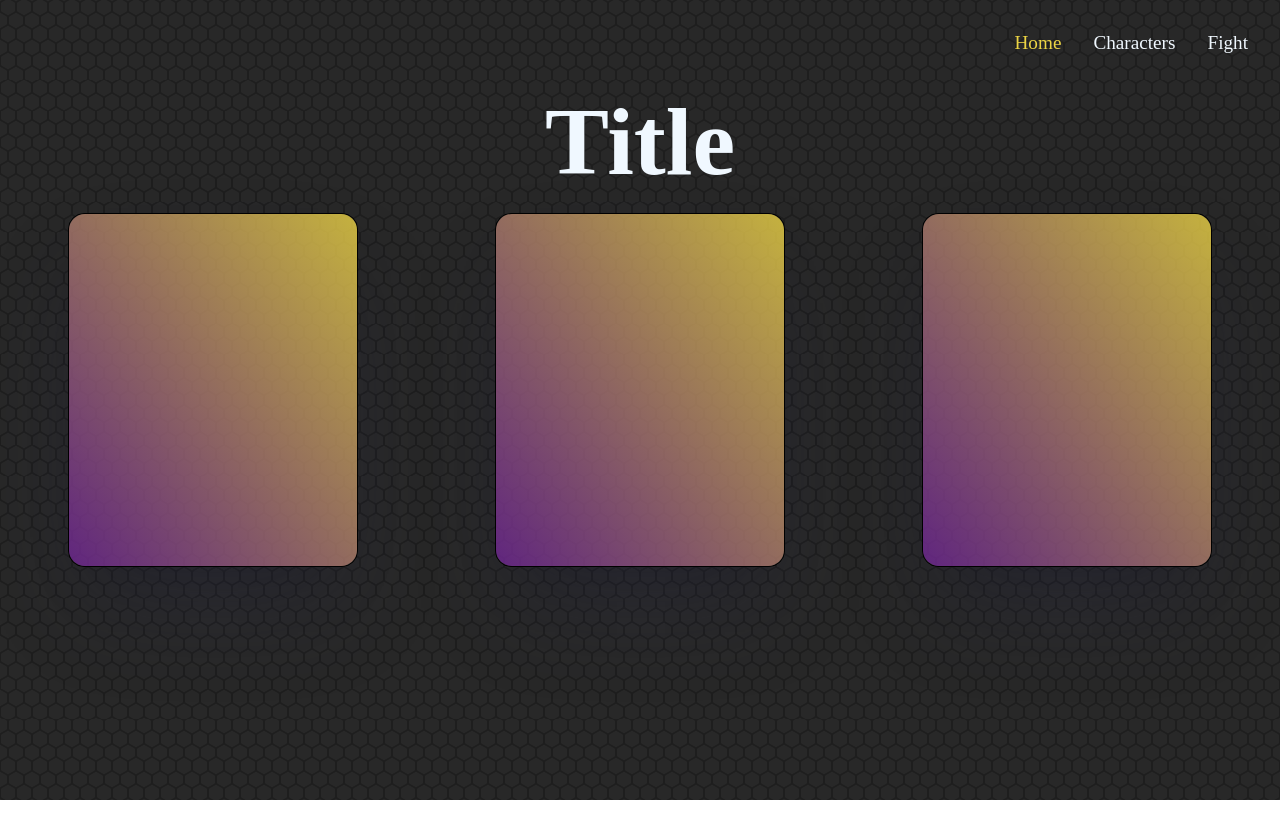
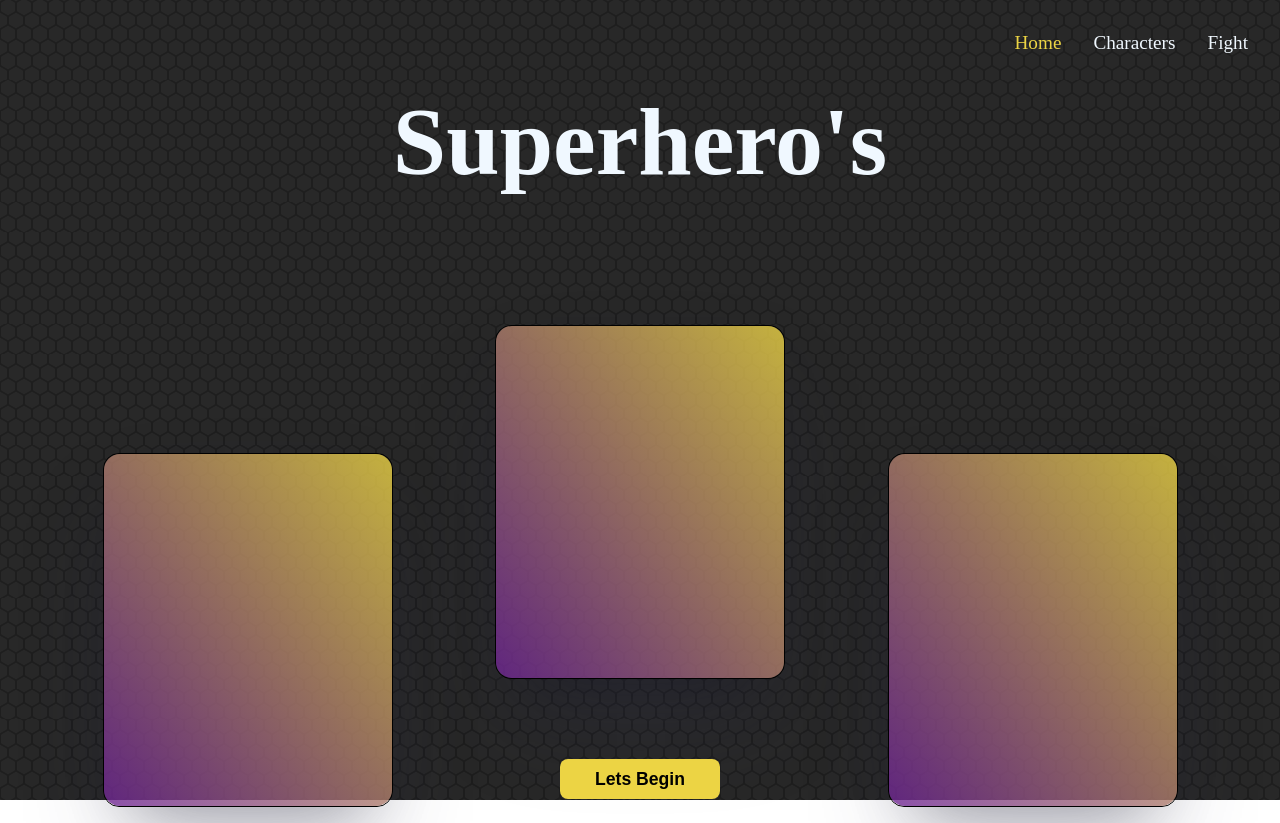
Before and after one commit to ThegeralbeanQD/superhero-hackathon, a React (Vite) app: page / in a window 1280 px wide. Before the commit the page ends 800 px from the top, so only its background shows below. Built offline with nearby package versions, Linux system fonts and the light colour scheme; no server answers.

Commit message:
add styling for button, add styling for heros on home page

```diff
--- a/src/Pages/Home/index.css
+++ b/src/Pages/Home/index.css
@@ -1,8 +1,33 @@
 .allCards-container {
     width: 100%;
+    margin-top: 15rem;
     display: flex;
     flex-wrap: wrap;
 }
 .title {
     font-size: 6rem;
 }
+.wonkyCard-button {
+    margin-top: -8rem;
+}
+.mainbtn {
+    background-color: #ECD444;
+    width: 10rem;
+    height: 2.5rem;
+    border: none;
+    border-radius: 0.5rem;
+    -webkit-border-radius: 0.5rem;
+    -moz-border-radius: 0.5rem;
+    -ms-border-radius: 0.5rem;
+    -o-border-radius: 0.5rem;
+    margin-top: 4rem;
+    cursor: pointer;
+}
+.mainbtn strong {
+    color: black;
+    font-size: 1.1rem;
+}
+
+.mainbtn:hover {
+    background-color: #eecc0a;
+}
--- a/src/Pages/Home/index.jsx
+++ b/src/Pages/Home/index.jsx
@@ -1,5 +1,5 @@
 import React from 'react'
-
+import {NavLink} from 'react-router-dom'
 import Card from '../../components/Card'
 
 import './index.css'
@@ -7,10 +7,13 @@ import './index.css'
 const Home = () => {
   return (
     <>
-      <h2 className='title'>Title</h2>
+      <h2 className='title'>Superhero's</h2>
       <div className='allCards-container'>
         <Card />
-        <Card />
+        <div className='wonkyCard-button'>
+          <Card />
+          <button className='mainbtn'><strong>Lets Begin</strong></button>
+        </div>
         <Card />
       </div>
     </>
```
